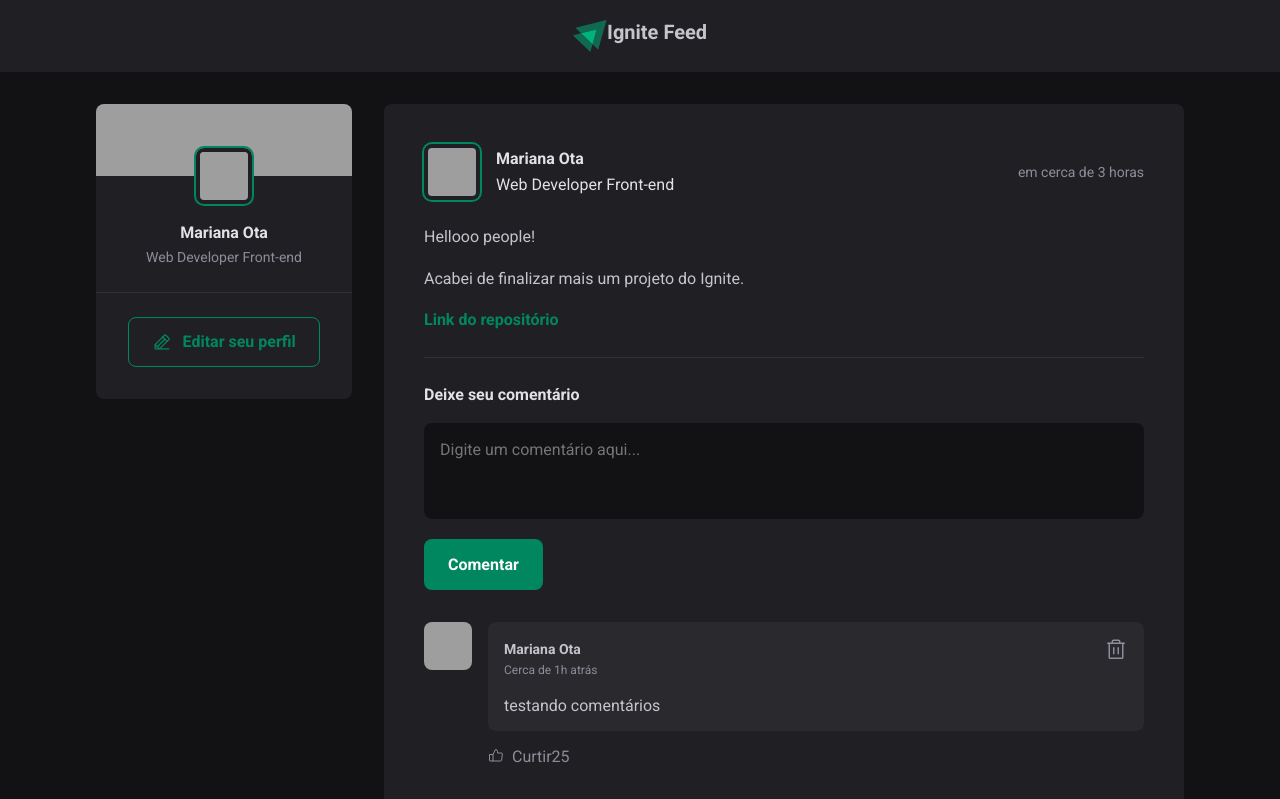
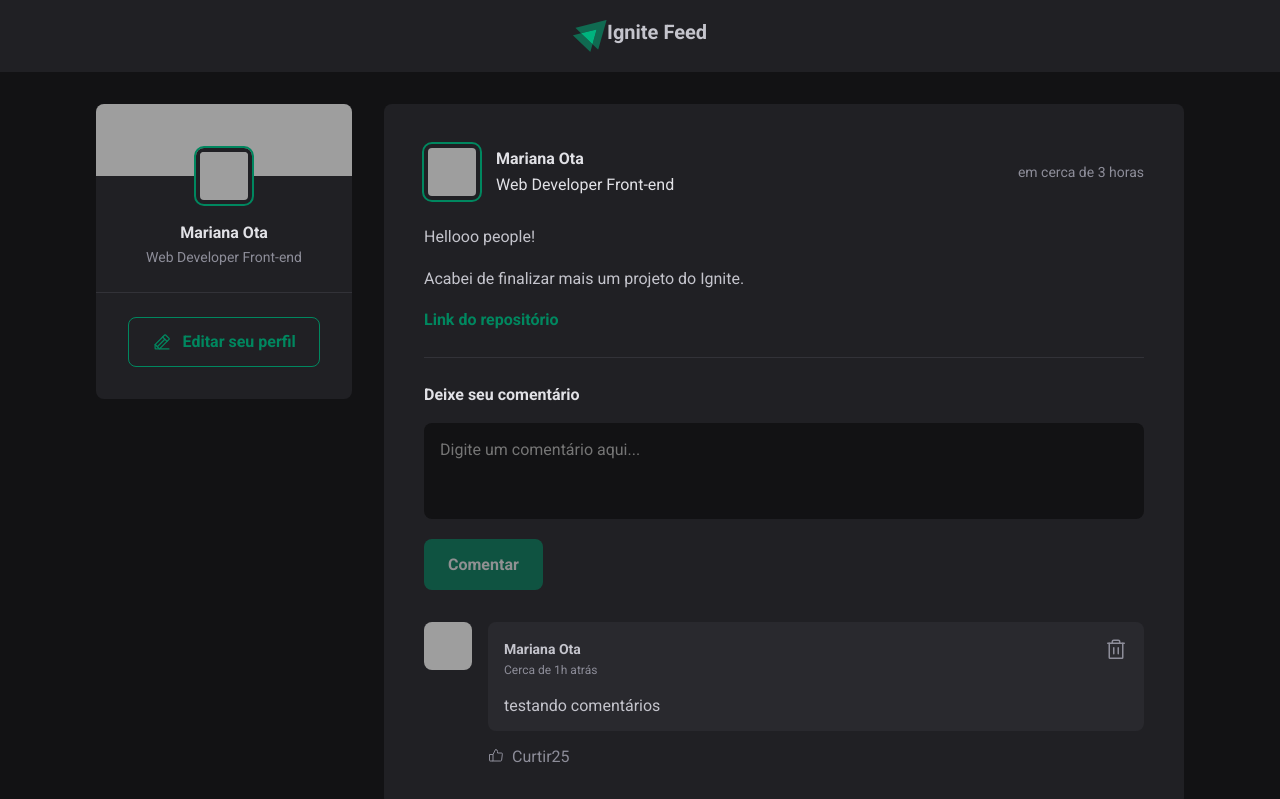
Before and after one commit to ota-mariana/comments-page, a React (Vite) app: page / in a window 1280 px wide. Shown: the top 799 px of the page. Built offline with nearby package versions, Linux system fonts and the light colour scheme; grey boxes are pictures that could not be loaded.

Commit message:
feat: validation for posting comments

```diff
--- a/src/components/Post.jsx
+++ b/src/components/Post.jsx
@@ -27,6 +27,7 @@ export function Post({ author, publishedAt, content }) {
   }
 
   const handleNewCommentChange = (event) => {
+    event.target.setCustomValidity('');
     setNewCommentText(event.target.value);
   }
 
@@ -37,6 +38,12 @@ export function Post({ author, publishedAt, content }) {
 
     setComments(newListWithoutDeletedComment);
   }
+
+  const handleNewCommentInvalid = (event) => {
+    event.target.setCustomValidity('Esse campo está vazio!');
+  }
+
+  const isInputCommentEmpty = newCommentText.length === 0;
 
   return (
     <article className={ style.post }>
@@ -72,9 +79,11 @@ export function Post({ author, publishedAt, content }) {
           placeholder="Digite um comentário aqui..."
           value={ newCommentText }
           onChange={ handleNewCommentChange }
+          onInvalid={ handleNewCommentInvalid }
+          required
         />
 
-        <button type="submit">Comentar</button>
+        <button type="submit" disabled={ isInputCommentEmpty }>Comentar</button>
       </form>
 
       <div className={ style.commentList }>
--- a/src/components/Post.module.css
+++ b/src/components/Post.module.css
@@ -90,8 +90,13 @@
   transition: 0.1s;
 }
 
-.commentForm button:hover {
+.commentForm button:not(:disabled):hover {
   background: var(--green-300);
+}
+
+.commentForm button:disabled {
+  opacity: 0.5;
+  cursor: not-allowed;
 }
 
 .commentList {
```
